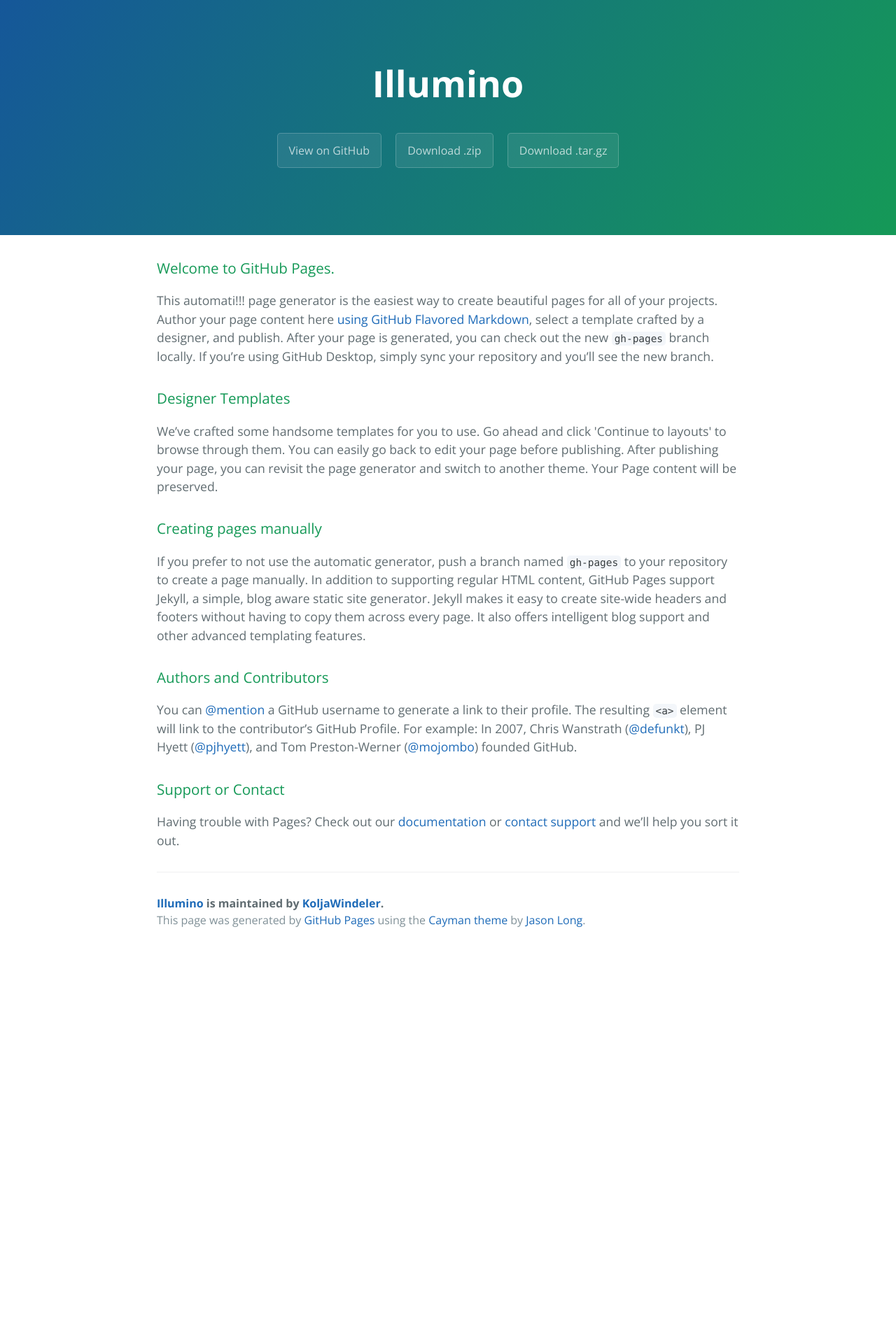
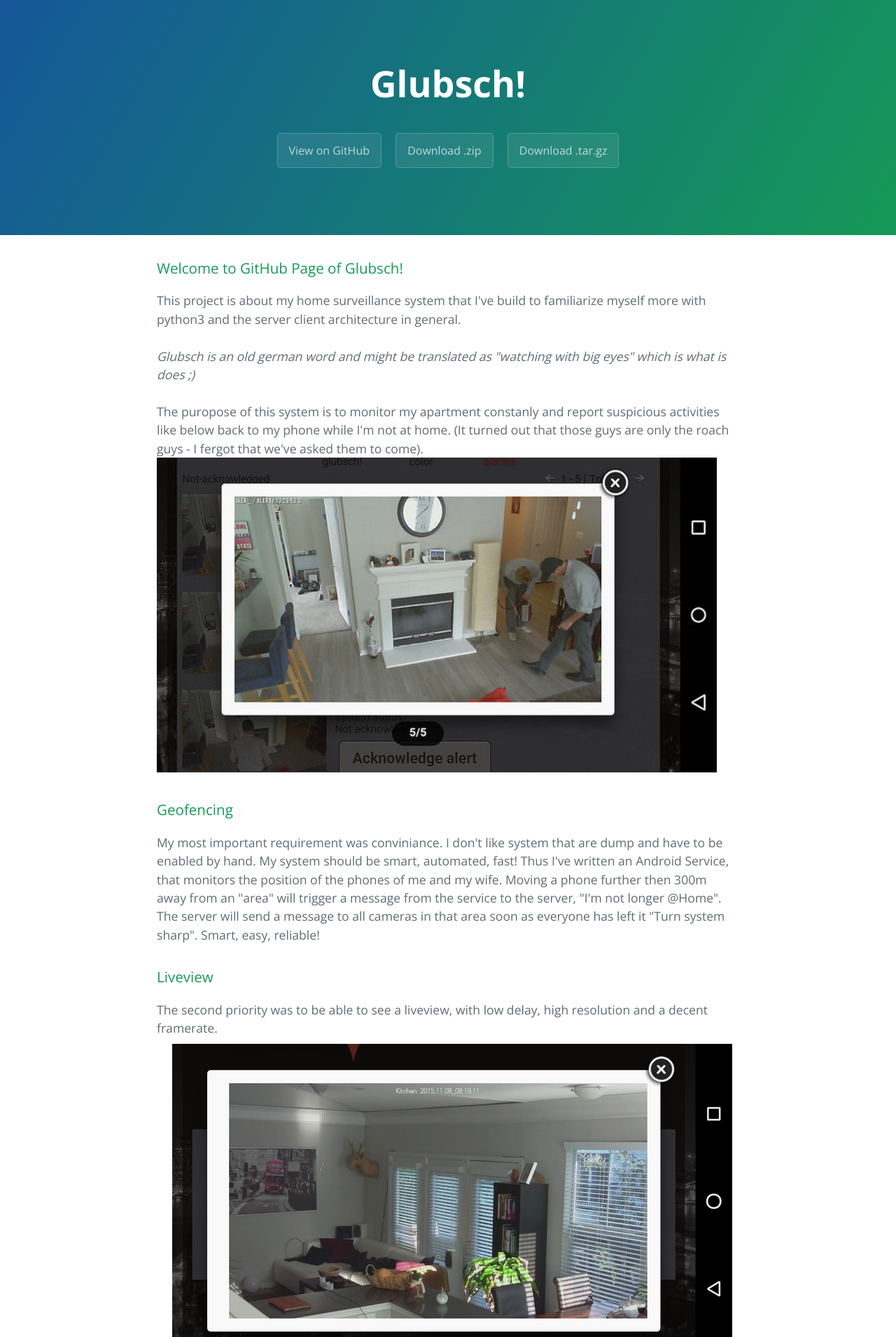
Before and after one commit to KoljaWindeler/illuminum, a PHP site: page / in a window 1280 px wide. Shown: the top 1911 px of the page at 70% size. Before the commit the page ends 1325 px from the top, so only its background shows below. Run offline with PHP 8.4, Linux system fonts and the light colour scheme.

Commit message:
first docu

```diff
--- a/index.html
+++ b/index.html
@@ -11,7 +11,7 @@
   </head>
   <body>
     <section class="page-header">
-      <h1 class="project-name">Illumino</h1>
+      <h1 class="project-name">Glubsch!</h1>
       <h2 class="project-tagline"></h2>
       <a href="https://github.com/KoljaWindeler/illumino" class="btn">View on GitHub</a>
       <a href="https://github.com/KoljaWindeler/illumino/zipball/master" class="btn">Download .zip</a>
@@ -19,37 +19,81 @@
     </section>
 
     <section class="main-content">
-      <h3>
-<a id="welcome-to-github-pages" class="anchor" href="#welcome-to-github-pages" aria-hidden="true"><span class="octicon octicon-link"></span></a>Welcome to GitHub Pages.</h3>
 
-<p>This automati!!! page generator is the easiest way to create beautiful pages for all of your projects. Author your page content here <a href="https://guides.github.com/features/mastering-markdown/">using GitHub Flavored Markdown</a>, select a template crafted by a designer, and publish. After your page is generated, you can check out the new <code>gh-pages</code> branch locally. If you’re using GitHub Desktop, simply sync your repository and you’ll see the new branch.</p>
+<h3><a id="welcome-to-github-pages" class="anchor" href="#welcome-to-github-pages" aria-hidden="true"><span class="octicon octicon-link"></span></a>Welcome to GitHub Page of Glubsch!</h3>
 
-<h3>
-<a id="designer-templates" class="anchor" href="#designer-templates" aria-hidden="true"><span class="octicon octicon-link"></span></a>Designer Templates</h3>
+<p> This project is about my home surveillance system that I've build to familiarize myself more with python3 and the server client architecture in general.
+<br>
+<br><i>Glubsch is an old german word and might be translated as "watching with big eyes" which is what is does ;)</i>
+<br>
+<br>The puropose of this system is to monitor my apartment constanly and report suspicious activities like below back to my phone while I'm not at home.
+(It turned out that those guys are only the roach guys - I fergot that we've asked them to come).
+<br>
+<img src="images/alarm1.jpg">
+<br>
+</p>
 
-<p>We’ve crafted some handsome templates for you to use. Go ahead and click 'Continue to layouts' to browse through them. You can easily go back to edit your page before publishing. After publishing your page, you can revisit the page generator and switch to another theme. Your Page content will be preserved.</p>
+<h3><a id="welcome-to-github-pages" class="anchor" href="#welcome-to-github-pages" aria-hidden="true"><span class="octicon octicon-link"></span></a>Geofencing</h3>
+<p>My most important requirement was conviniance. I don't like system that are dump and have to be enabled by hand. My system should be smart, automated, fast!
+Thus I've written an Android Service, that monitors the position of the phones of me and my wife. Moving a phone further then 300m away from an "area" will trigger
+a message from the service to the server, "I'm not longer @Home". The server will send a message to all cameras in that area soon as everyone has left it
+"Turn system sharp". Smart, easy, reliable!
 
-<h3>
-<a id="creating-pages-manually" class="anchor" href="#creating-pages-manually" aria-hidden="true"><span class="octicon octicon-link"></span></a>Creating pages manually</h3>
+<h3><a id="welcome-to-github-pages" class="anchor" href="#welcome-to-github-pages" aria-hidden="true"><span class="octicon octicon-link"></span></a>Liveview</h3>
+<p> The second priority was to be able to see a liveview, with low delay, high resolution and a decent framerate.
+<br><img src="images/Screenshot_20151108-081915.png" class="img_right">
+<br>I'm using the rapsberry pi cam and have adopted the raspimjpeg source code to generate me two photos, one at 512x288 and one at 1280x720 each at 10fps.
+It turned out that I cant upload all the high res footage because each picture has a size of roughly 70kB (=70kB*10fsp*8b/B=5.6Mbps) so currently I'm streaming high res pictures at 2fps
 
-<p>If you prefer to not use the automatic generator, push a branch named <code>gh-pages</code> to your repository to create a page manually. In addition to supporting regular HTML content, GitHub Pages support Jekyll, a simple, blog aware static site generator. Jekyll makes it easy to create site-wide headers and footers without having to copy them across every page. It also offers intelligent blog support and other advanced templating features.</p>
+<h3><a id="welcome-to-github-pages" class="anchor" href="#welcome-to-github-pages" aria-hidden="true"><span class="octicon octicon-link"></span></a>Components</h3>
+<p style="display:inline-block">
+This project is divided in three core components.
+</p>
+<img src="images/1.png" width="150" class="img_right">
 
-<h3>
-<a id="authors-and-contributors" class="anchor" href="#authors-and-contributors" aria-hidden="true"><span class="octicon octicon-link"></span></a>Authors and Contributors</h3>
+<ul style=""><li>First the server: holding the connections and sending messages between the clients.
+I've used a Amazon EC2 Micro server to run my from-scratch-written python server that you can find <a href="https://github.com/KoljaWindeler/illumino/tree/master/server">here</a>. There is also a nice GUI running on the same server as crossplattform webapp that you can find <a href="https://github.com/KoljaWindeler/illumino/tree/master/webserver">here</a>.</li>
 
-<p>You can <a href="https://github.com/blog/821" class="user-mention">@mention</a> a GitHub username to generate a link to their profile. The resulting <code>&lt;a&gt;</code> element will link to the contributor’s GitHub Profile. For example: In 2007, Chris Wanstrath (<a href="https://github.com/defunkt" class="user-mention">@defunkt</a>), PJ Hyett (<a href="https://github.com/pjhyett" class="user-mention">@pjhyett</a>), and Tom Preston-Werner (<a href="https://github.com/mojombo" class="user-mention">@mojombo</a>) founded GitHub.</p>
+<br><li>Second the cameras: Theses are raspberry pi's equiped with a camera running my python client. Those PIs are connected to a camera,
+6 rgb LEDs and a motion sensor. My first attemped was to use the program called "motion" for image recognition but that fail because we see a
+lot of reflection from our neighbours windows, e.g. when they open the windows we have fancy light moving through our appartment or at night,
+cars driving by always triggered the alarm <br>So i decided to use very small motion sensor, they even work in complete darkness - neat! The Code
+for my clients is available <a href="https://github.com/KoljaWindeler/illumino/tree/master/client">here</a>.</li>
 
-<h3>
-<a id="support-or-contact" class="anchor" href="#support-or-contact" aria-hidden="true"><span class="octicon octicon-link"></span></a>Support or Contact</h3>
+<br><li>
+Last: My (our) android phones. Nothing fancy here, just a service running in the background and a cordova version of the webapp as shown on the picture on the right.
+The code for the cordova client is available <a href="https://github.com/KoljaWindeler/illumino/tree/master/android_cordova">right here</a>.
+</li></ul>
 
-<p>Having trouble with Pages? Check out our <a href="https://help.github.com/pages">documentation</a> or <a href="https://github.com/contact">contact support</a> and we’ll help you sort it out.</p>
 
+<h3><a id="welcome-to-github-pages" class="anchor" href="#welcome-to-github-pages" aria-hidden="true"><span class="octicon octicon-link"></span></a>Livingroom-acceptance-factor</h3>
+
+<img src="images/IMG_20151108_142306.jpg" width="250" class="img_left">
+<img src="images/cam1.jpg" width="250"  class="img_right">
+
+<p>Now, I had all those cameras in my living room but I didn't really like the pure Raspberry PI and the camera looking at me.
+<br><br>To solve this problem I've integrated the client in a wooden Box, added 6 rgb LED's and milled a light-bulb-shape in the front.
+I've stained the wood in dark-wallnut color which makes it nearly impossible to see the camera or the <a href="www.mouser.de/ProductDetail/Panasonic-Industrial-Devices/EKMC1601112/">black motion sensor</a>.
+</p>
+
+
+<p style="display:inline-block">
+<img src="images/app_color.jpg" width="150" class="img_right">
+So whenever the client is not active, but detects motion, just the light comes up. Thats a really neat night light. <br>
+Especially since I can change the color on my smartphone. Depending on the mood those light are sometimges "cool-ice-white" or "warm-orange".
+20 minutes after the last detected movement those lights will turn off to avoid constant light in our livingroom.</p>
+
+<h3><a id="designer-templates" class="anchor" href="#designer-templates" aria-hidden="true"><span class="octicon octicon-link"></span></a>Project copy / contribution</h3>
+<p>Everyone is welcome to copy this project and improve the content. Send me a mail if you have questions,  or would like to help me.</p>
+
+
+<div style="inline-block">
       <footer class="site-footer">
         <span class="site-footer-owner"><a href="https://github.com/KoljaWindeler/illumino">Illumino</a> is maintained by <a href="https://github.com/KoljaWindeler">KoljaWindeler</a>.</span>
 
         <span class="site-footer-credits">This page was generated by <a href="https://pages.github.com">GitHub Pages</a> using the <a href="https://github.com/jasonlong/cayman-theme">Cayman theme</a> by <a href="https://twitter.com/jasonlong">Jason Long</a>.</span>
       </footer>
-
+</div>
     </section>
 
 
--- a/stylesheets/stylesheet.css
+++ b/stylesheets/stylesheet.css
@@ -14,6 +14,15 @@ a {
   text-decoration: none; }
   a:hover {
     text-decoration: underline; }
+
+.img_right {
+	float: right;
+    	margin: 10px 10px 10px 10px;
+}
+.img_left {
+	float: left;
+    	margin: 10px 10px 10px 10px;
+}
 
 .btn {
   display: inline-block;
```
Also changed, not shown: images/1.png (added), images/IMG_20151108_142306.jpg (added), images/Screenshot_20151108-081915.png (added), images/alarm1.jpg (added), images/app1.jpg (added), images/app_archive.jpg (added), images/app_color.jpg (added), images/app_lv.jpg (added), images/cam1.jpg (added).
